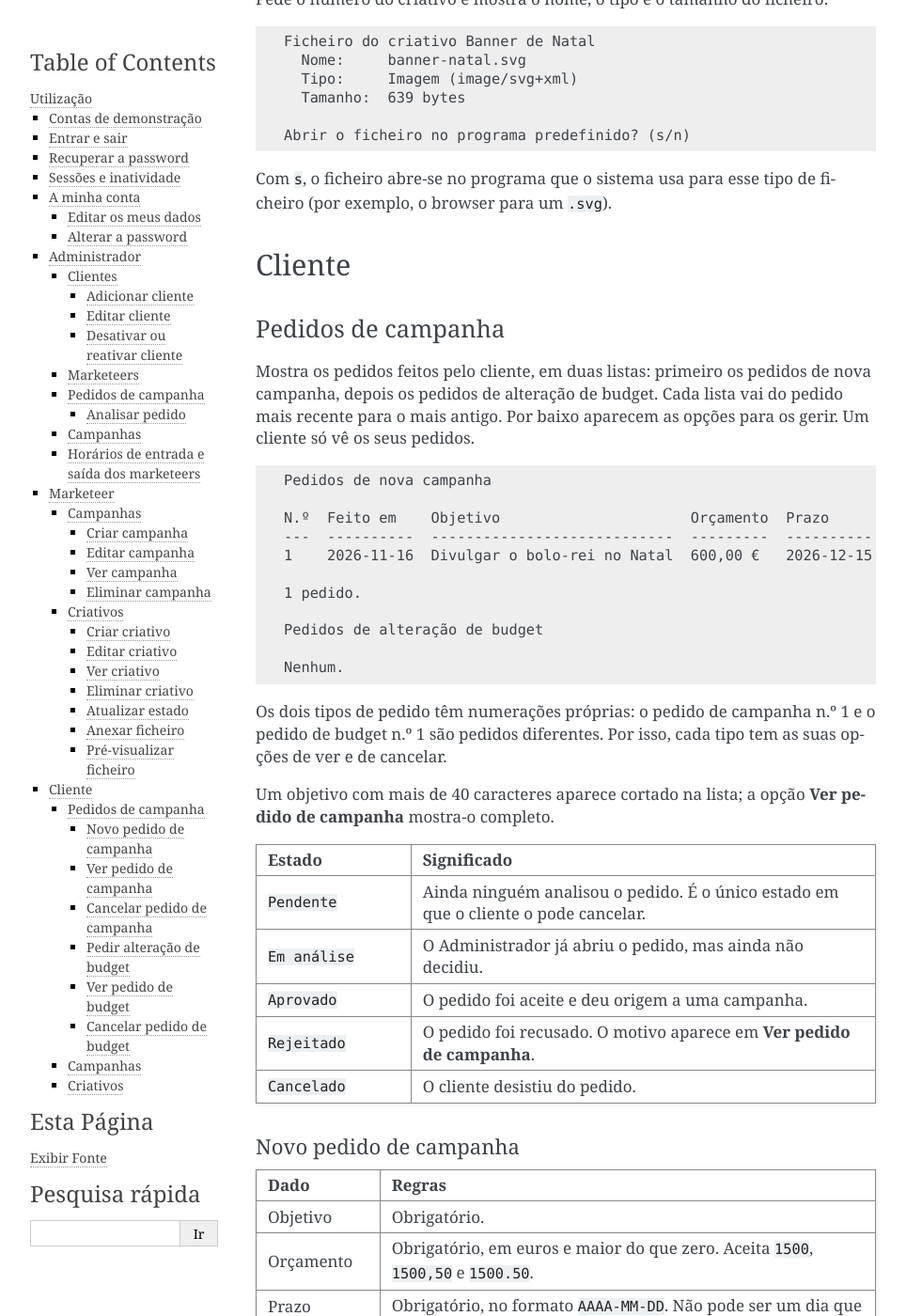
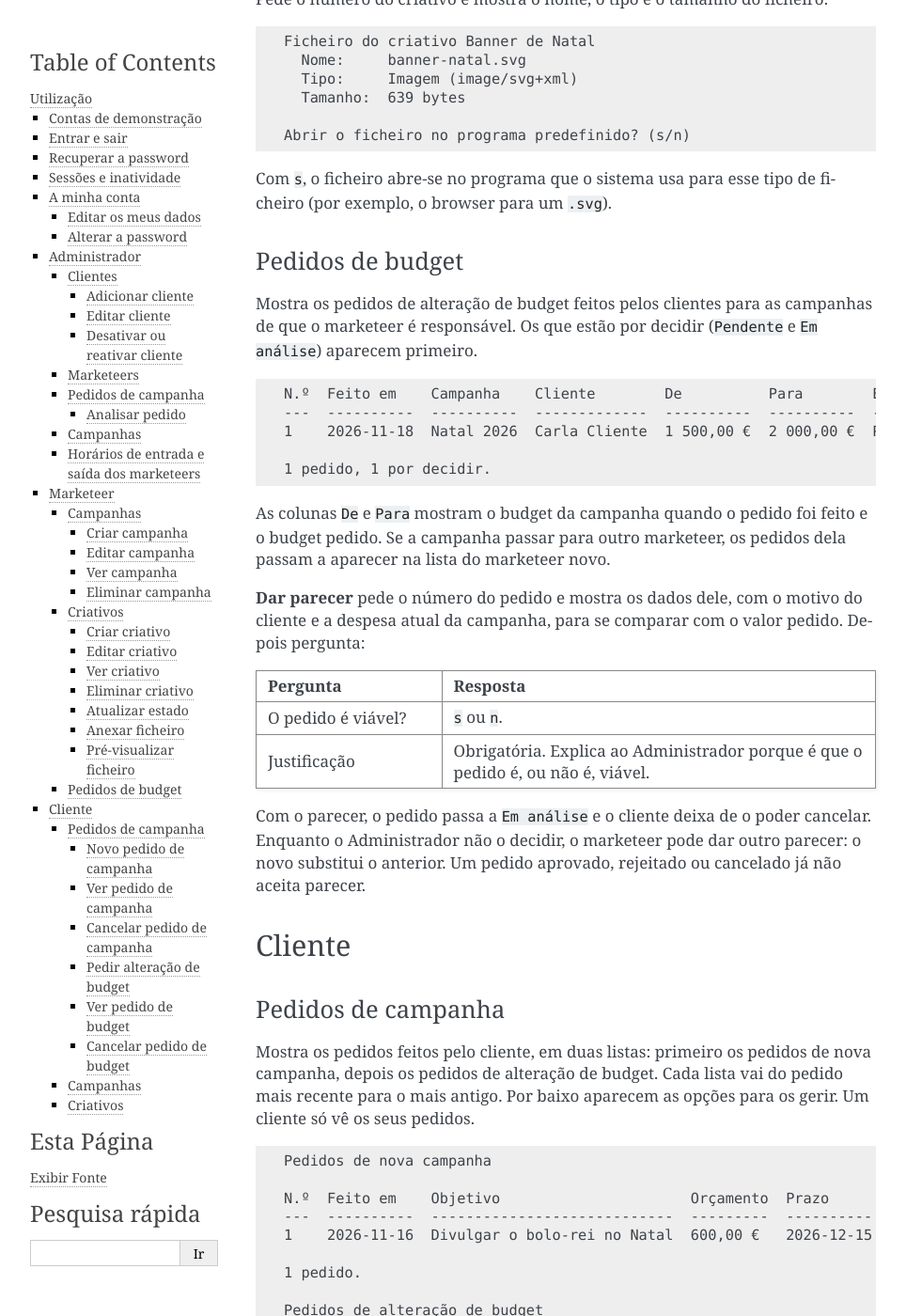
Before and after one commit to Blive77/ADC-TrabGrupo, a Sphinx documentation site: the page built from docs/utilizacao.rst, in a window 1280 px wide and 1400 px high, scrolled down 11496 px. Shown: the whole window at 94% size, without its empty margins (148-1112 px from the left). Built offline with Sphinx 7.4.7, drawn with Linux system fonts in a browser that asks for light colours; some of the changed text lies outside the part shown.

Commit message:
docs: documentar o parecer do marketeer sobre os pedidos de budget

```diff
--- a/docs/utilizacao.rst
+++ b/docs/utilizacao.rst
@@ -613,6 +613,46 @@ Pede o número do criativo e mostra o nome, o tipo e o tamanho do ficheiro:
 Com ``s``, o ficheiro abre-se no programa que o sistema usa para esse tipo
 de ficheiro (por exemplo, o browser para um ``.svg``).
 
+Pedidos de budget
+~~~~~~~~~~~~~~~~~
+
+Mostra os pedidos de alteração de budget feitos pelos clientes para as
+campanhas de que o marketeer é responsável. Os que estão por decidir
+(``Pendente`` e ``Em análise``) aparecem primeiro.
+
+.. code-block:: text
+
+   N.º  Feito em    Campanha    Cliente        De          Para        Estado    Parecer
+   ---  ----------  ----------  -------------  ----------  ----------  --------  -------
+   1    2026-11-18  Natal 2026  Carla Cliente  1 500,00 €  2 000,00 €  Pendente  Por dar
+
+   1 pedido, 1 por decidir.
+
+As colunas ``De`` e ``Para`` mostram o budget da campanha quando o pedido
+foi feito e o budget pedido. Se a campanha passar para outro marketeer, os
+pedidos dela passam a aparecer na lista do marketeer novo.
+
+**Dar parecer** pede o número do pedido e mostra os dados dele, com o motivo
+do cliente e a despesa atual da campanha, para se comparar com o valor
+pedido. Depois pergunta:
+
+.. list-table::
+   :header-rows: 1
+   :widths: 30 70
+
+   * - Pergunta
+     - Resposta
+   * - O pedido é viável?
+     - ``s`` ou ``n``.
+   * - Justificação
+     - Obrigatória. Explica ao Administrador porque é que o pedido é, ou não
+       é, viável.
+
+Com o parecer, o pedido passa a ``Em análise`` e o cliente deixa de o poder
+cancelar. Enquanto o Administrador não o decidir, o marketeer pode dar outro
+parecer: o novo substitui o anterior. Um pedido aprovado, rejeitado ou
+cancelado já não aceita parecer.
+
 Cliente
 -------
 
@@ -726,9 +766,10 @@ terminaram, com o budget de cada uma, e pede:
 Uma campanha que ainda não tem budget também aceita pedidos: nesse caso o
 budget atual aparece como ``Por definir``.
 
-O pedido fica ``Pendente`` até o marketeer responsável dar o parecer e o
-Administrador o decidir. Se algum valor não respeitar as regras, o pedido não
-é registado.
+O pedido fica ``Pendente`` até o marketeer responsável dar o parecer. Com o
+parecer, passa a ``Em análise`` e fica à espera da decisão do Administrador;
+a partir daí já não pode ser cancelado. Se algum valor não respeitar as
+regras, o pedido não é registado.
 
 Na lista, as colunas ``De`` e ``Para`` mostram o budget que a campanha tinha
 quando o pedido foi feito e o budget pedido:
```
Also changed, not shown: docs/arquitetura.rst (+23 -0 lines).
